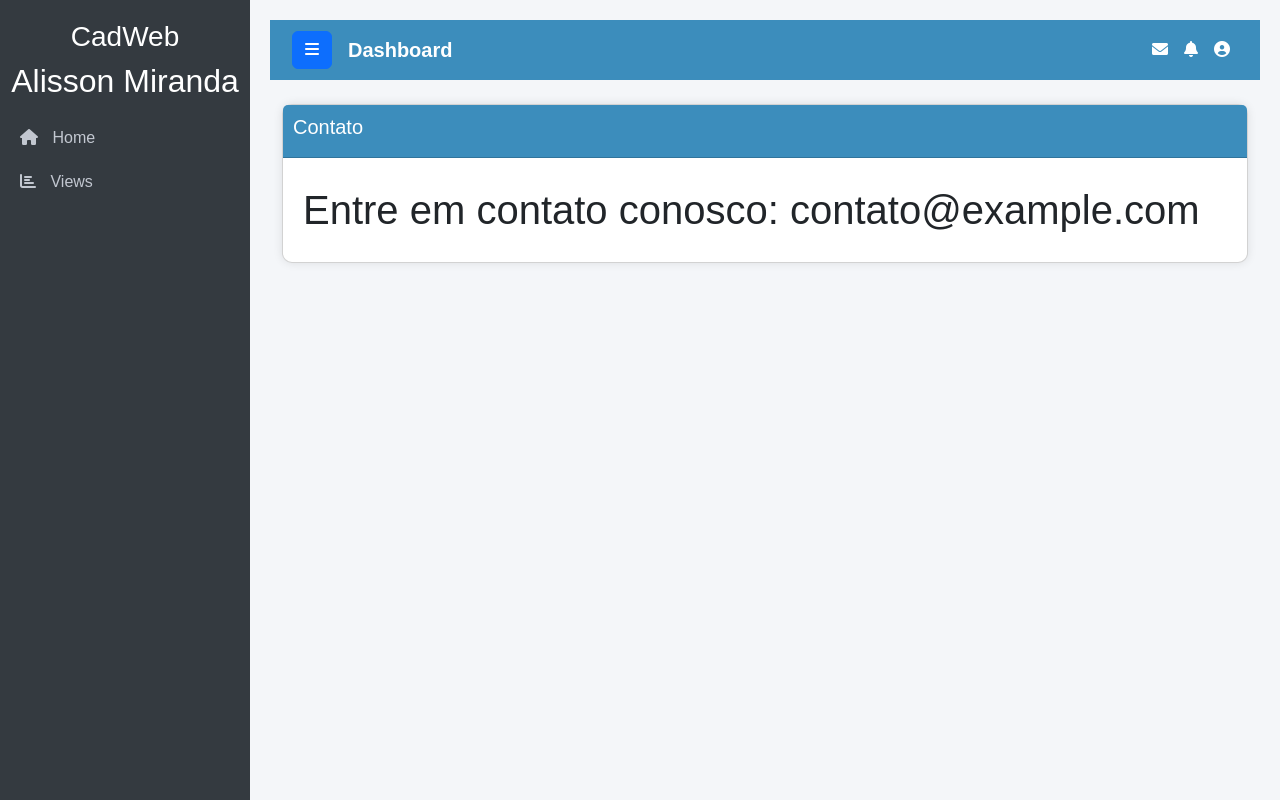
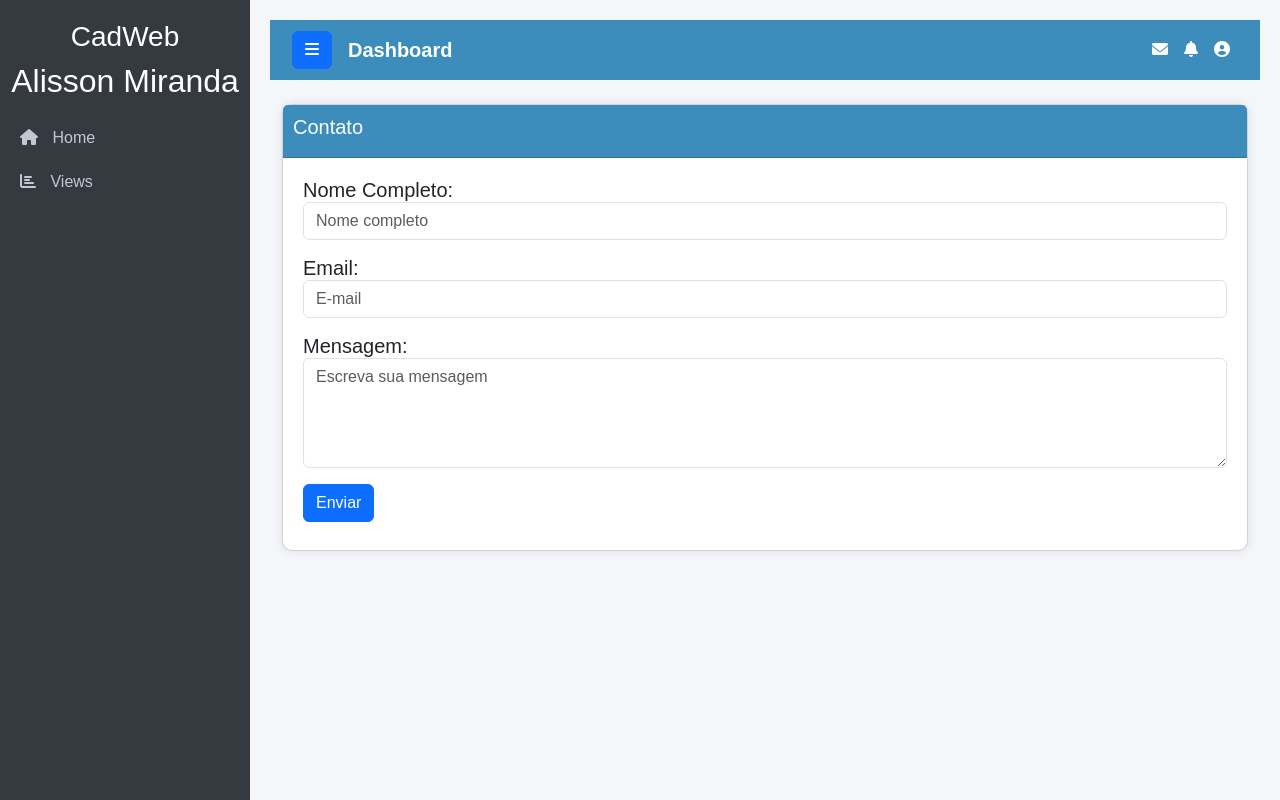
Before and after one commit to amiranda-dev/piloto, a Django app: page /contato/ in a window 1280 px wide. Run offline with Django 5.2, Linux system fonts and the light colour scheme.

Commit message:
form_produto

```diff
--- /dev/null
+++ b/home/forms.py
@@ -0,0 +1,37 @@
+# forms.py
+from django import forms
+
+
+class ContatoForm(forms.Form):
+    nome = forms.CharField(
+        max_length=100,
+        label='Nome Completo',
+        widget=forms.TextInput(attrs={'class': 'form-control', 'placeholder': 'Nome completo'})
+    )
+
+    email = forms.EmailField(
+        widget=forms.EmailInput(attrs={'class': 'form-control', 'placeholder': 'E-mail'})
+    )
+    mensagem = forms.CharField(
+        widget=forms.Textarea(attrs={'class': 'form-control', 'placeholder': 'Escreva sua mensagem', 'rows': 4})
+    )
+
+# forms.py
+class ProdutoForm(forms.Form):
+    nome = forms.CharField(
+        max_length=100,
+        label='Nome do Produto:',
+        widget=forms.TextInput(attrs={
+            'class': 'form-control',
+            'placeholder': 'Digite o nome do produto'
+        })
+    )
+    preco = forms.DecimalField(
+        max_digits=10,
+        decimal_places=2,
+        label='Preço:',
+        widget=forms.NumberInput(attrs={
+            'class': 'form-control',
+            'placeholder': 'Digite o preço do produto'
+        })
+    )
--- a/home/templates/contato.html
+++ b/home/templates/contato.html
@@ -1,9 +1,20 @@
-{% extends "base.html" %}
+{% extends 'base.html' %}
 
-{% block titulo %} Contato {% endblock titulo %}
 
-{% block conteudo %}
+{% block titulo  %} Contato {% endblock %}
 
-    <h1>Entre em contato conosco: contato@example.com</h1>
 
-{% endblock conteudo %}
+{% block titulo_page  %} Contato {% endblock %}
+
+
+{% block conteudo  %}
+
+
+    <form method="post">
+        {% csrf_token %}
+        {{ form.as_p }} <!-- Renderiza cada campo do formulário com <p> tags -->
+        <button type="submit" class="btn btn-primary">Enviar</button>
+    </form>
+
+
+{% endblock %}
--- a/home/templates/produto/lista.html
+++ b/home/templates/produto/lista.html
@@ -3,6 +3,8 @@
 {% block titulo %} Listagem de Produtos {% endblock titulo %}
 
 {% block conteudo %}
+
+<button onclick="location= '{% url "form_produto" %}' " type="button" class="btn btn-primary mb-4">Novo Produto</button>
 
      <table class="table table-bordered table-hover mx-auto">
         <thead class="thead-dark">
@@ -15,6 +17,7 @@
         <tbody>
             {% for item in lista %}
                 <tr>
+
                     <td> {{item.id}}</td>
                     <td> {{item.nome}}</td>
                     <td> {{item.preco}}</td>
--- a/home/urls.py
+++ b/home/urls.py
@@ -13,5 +13,6 @@ urlpatterns = [
     path('diasemana/<int:dia>/', views.dia_semana, name='diasemana'),
 
     # Rota para evitar o erro do link "Produtos"
-    path('produtos/', views.produto, name='produto'),
+    path('produto/form', views.form_produto, name='form_produto'),
+    path('produto/', views.produto, name='produto'),
 ]
--- a/home/views.py
+++ b/home/views.py
@@ -1,4 +1,6 @@
 from django.shortcuts import render, HttpResponse
+from .forms import ContatoForm, ProdutoForm
+
 
 def index(request):
     return render(request, 'index.html')
@@ -8,8 +10,14 @@ def sobre(request):
     return render(request, 'sobre.html')
 
 
+#view contato
 def contato(request):
-    return render(request, 'contato.html')
+    form = ContatoForm()
+    contexto = {
+        'form': form,
+    }
+    return render(request, 'contato.html', contexto)
+
 
 
 def ajuda(request):
@@ -59,3 +67,11 @@ def produto(request):
     }
 
     return render(request, 'produto/lista.html',contexto)
+
+
+def form_produto(request):
+    form = ProdutoForm()
+    contexto = {
+        'form': form,
+    }
+    return render(request, 'produto/formulario.html', contexto)
```
Also changed, not shown: home/templates/produto/formulario.html (+21 -0 lines).
